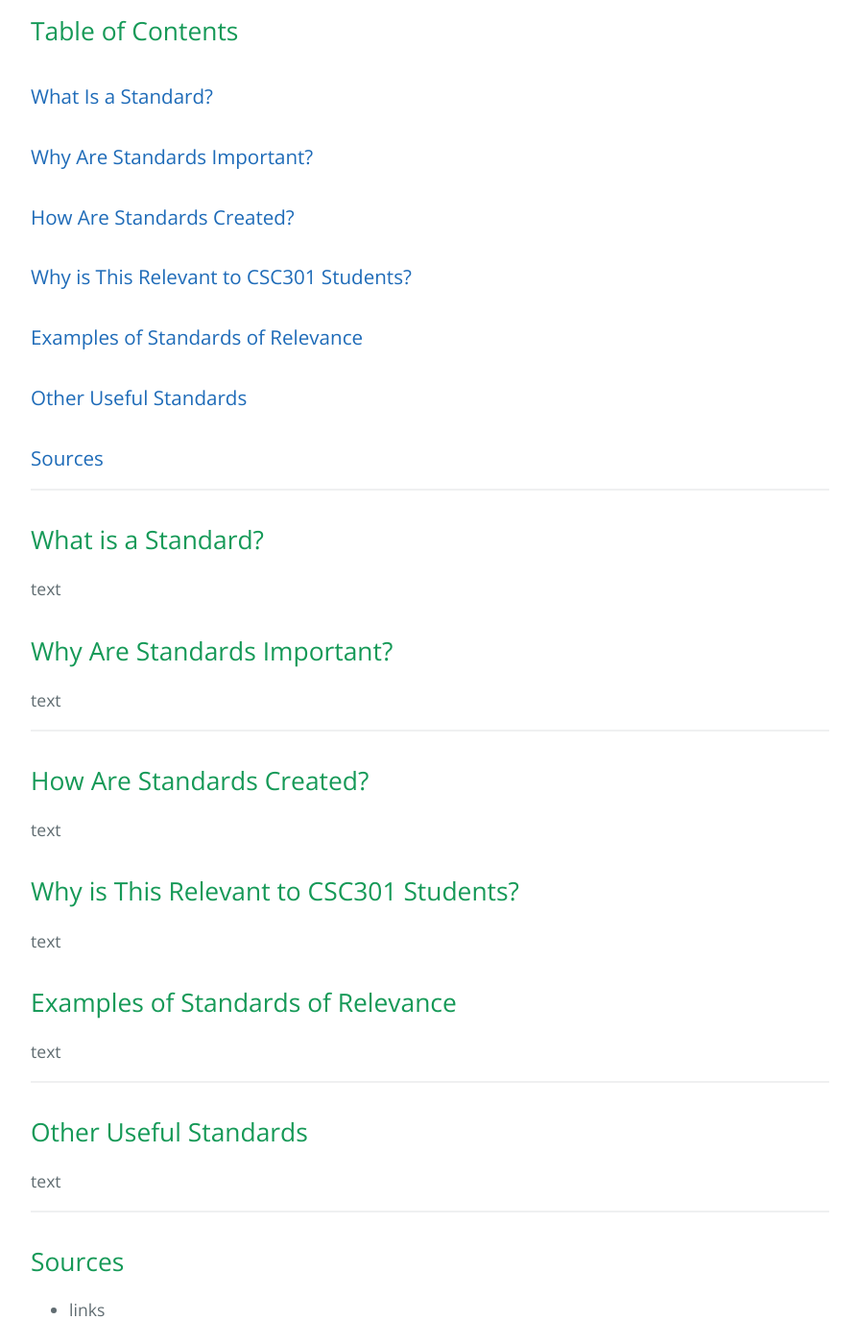
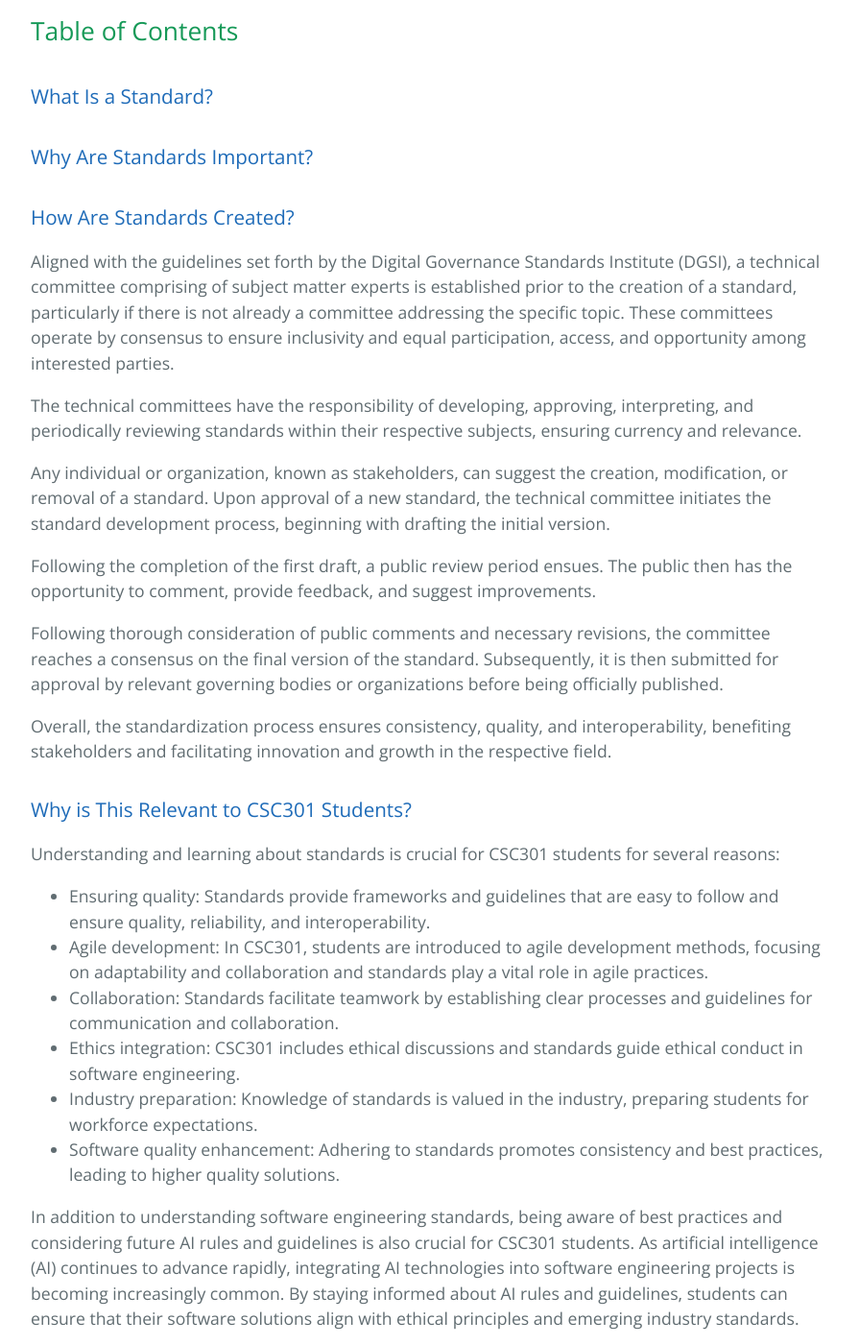
Before and after one commit to learning-software-engineering/learning-software-engineering.github.io, a Jekyll site: the page built from Topics/Development_Process/Standards_For_Best_Practices.md, in a window 1280 px wide and 1400 px high, scrolled down 462 px. Shown: the whole window at 96% size, without its empty margins (192-1087 px from the left). Built offline with Jekyll 4.4.1, drawn with Linux system fonts in a browser that asks for light colours; our own code applies the rules of GitHub Pages for plain Markdown files; some of the changed text lies outside the part shown.

Commit message:
Done how they are made, relevance, and usefulness.

```diff
--- a/Topics/Development_Process/Standards_For_Best_Practices.md
+++ b/Topics/Development_Process/Standards_For_Best_Practices.md
@@ -7,47 +7,41 @@
 ### [Why Are Standards Important?](#why-are-standards-important-1)
 
 ### [How Are Standards Created?](#how-are-standards-created-1)
+Aligned with the guidelines set forth by the Digital Governance Standards Institute (DGSI), a technical committee comprising of subject matter experts is established prior to the creation of a standard, particularly if there is not already a committee addressing the specific topic. These committees operate by consensus to ensure inclusivity and equal participation, access, and opportunity among interested parties.
+
+
+The technical committees have the responsibility of developing, approving, interpreting, and periodically reviewing standards within their respective subjects, ensuring currency and relevance.
+
+Any individual or organization, known as stakeholders, can suggest the creation, modification, or removal of a standard. Upon approval of a new standard, the technical committee initiates the standard development process, beginning with drafting the initial version.
+
+Following the completion of the first draft, a public review period ensues. The public then has the opportunity to comment, provide feedback, and suggest improvements.
+
+Following thorough consideration of public comments and necessary revisions, the committee reaches a consensus on the final version of the standard. Subsequently, it is then submitted for approval by relevant governing bodies or organizations before being officially published.
+
+Overall, the standardization process ensures consistency, quality, and interoperability, benefiting stakeholders and facilitating innovation and growth in the respective field.
 
 ### [Why is This Relevant to CSC301 Students?](#why-is-this-relevant-to-csc301-students-1)
+Understanding and learning about standards is crucial for CSC301 students for several reasons:
+* Ensuring quality: Standards provide frameworks and guidelines that are easy to follow and ensure quality, reliability, and interoperability.
+* Agile development: In CSC301, students are introduced to agile development methods, focusing on adaptability and collaboration and standards play a vital role in agile practices.
+* Collaboration: Standards facilitate teamwork by establishing clear processes and guidelines for communication and collaboration.
+* Ethics integration: CSC301 includes ethical discussions and standards guide ethical conduct in software engineering.
+* Industry preparation: Knowledge of standards is valued in the industry, preparing students for workforce expectations.
+* Software quality enhancement: Adhering to standards promotes consistency and best practices, leading to higher quality solutions.
+
+In addition to understanding software engineering standards, being aware of best practices and considering future AI rules and guidelines is also crucial for CSC301 students. As artificial intelligence (AI) continues to advance rapidly, integrating AI technologies into software engineering projects is becoming increasingly common. By staying informed about AI rules and guidelines, students can ensure that their software solutions align with ethical principles and emerging industry standards.
+
 
 ### [Examples of Standards of Relevance](#examples-of-standards-of-relevance-1)
+As mentioned above, staying informed about relevant standards pertaining to AI is vital. One such standard, DGSI’s [CAN/CIOSC 101](https://dgc-cgn.org/standards/find-a-standard/standards-in-automated-decision-systems-ai/cisoc101/), "Ethical Design and Use of Automated Decision Systems," developed by technical committee 02: Ethical AI, is especially relevant for future software engineers.
+
+CAN/CIOSC 101 focuses on ensuring ethical practices in AI-driven decision-making systems from design to deployment. As AI technologies are increasingly evolving, ethical considerations are becoming more and more prevalent. Adhering to CAN/CIOSC 101 ensures projects uphold human values, mitigate biases, and promote transparency.
+
+DGSI offers all their standards for free download on their website, making them easily accessible to all. Similarly, CAN/CIOSC 101 is freely available and can be adopted and applied by aspiring software engineers.
+
 
 ### [Other Useful Standards](#other-useful-standards-1)
 
 ### [Sources](#sources-1)
-
----
-
-## What is a Standard?
-
-text
-
-## Why Are Standards Important?
-
-text
-
----
-
-## How Are Standards Created?
-
-text
-
-## Why is This Relevant to CSC301 Students?
-
-text
-
-## Examples of Standards of Relevance
-
-text
-
----
-
-## Other Useful Standards
-
-text
-
----
-
-## Sources
-
-- links
+* https://dgc-cgn.org/standards/#:~:text=The%20Digital%20Governance%20Standards%20Institute,across%20a%20range%20of%20stakeholders.
+* https://dgc-cgn.org/standards/find-a-standard/standards-in-automated-decision-systems-ai/cisoc101/
```
